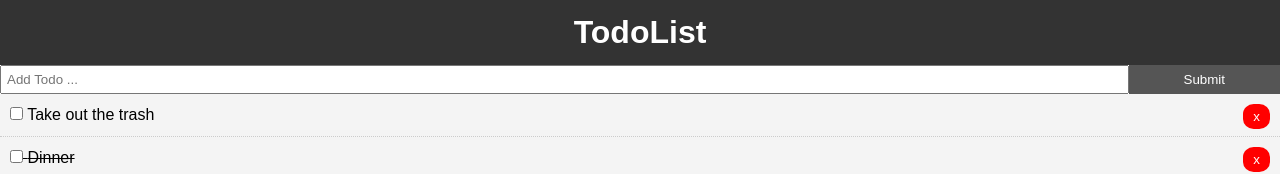
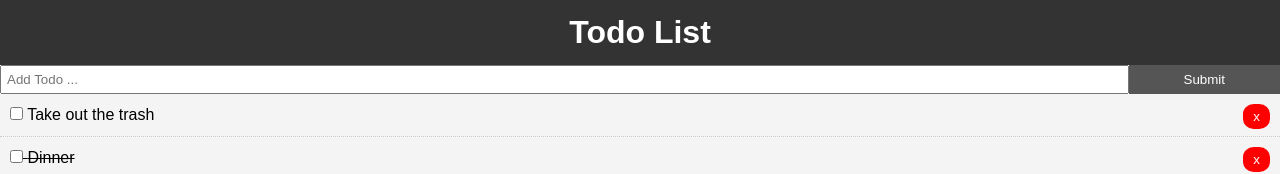
Before and after one commit to SameedUllah/React-Dojo, a React (Create React App) app: page / in a window 1280 px wide. Shown: the top 174 px of the page. Built offline with nearby package versions, Linux system fonts and the light colour scheme; the HTML template or start-up script is replaced by a standard one.

Commit message:
Added space

```diff
--- a/src/components/layout/header.js
+++ b/src/components/layout/header.js
@@ -3,7 +3,7 @@ import React from 'react';
 function Header() {
     return(
         <header style={headerStyle}>
-            <h1>TodoList</h1>
+            <h1>Todo List</h1>
         </header>
     )
 }
```
